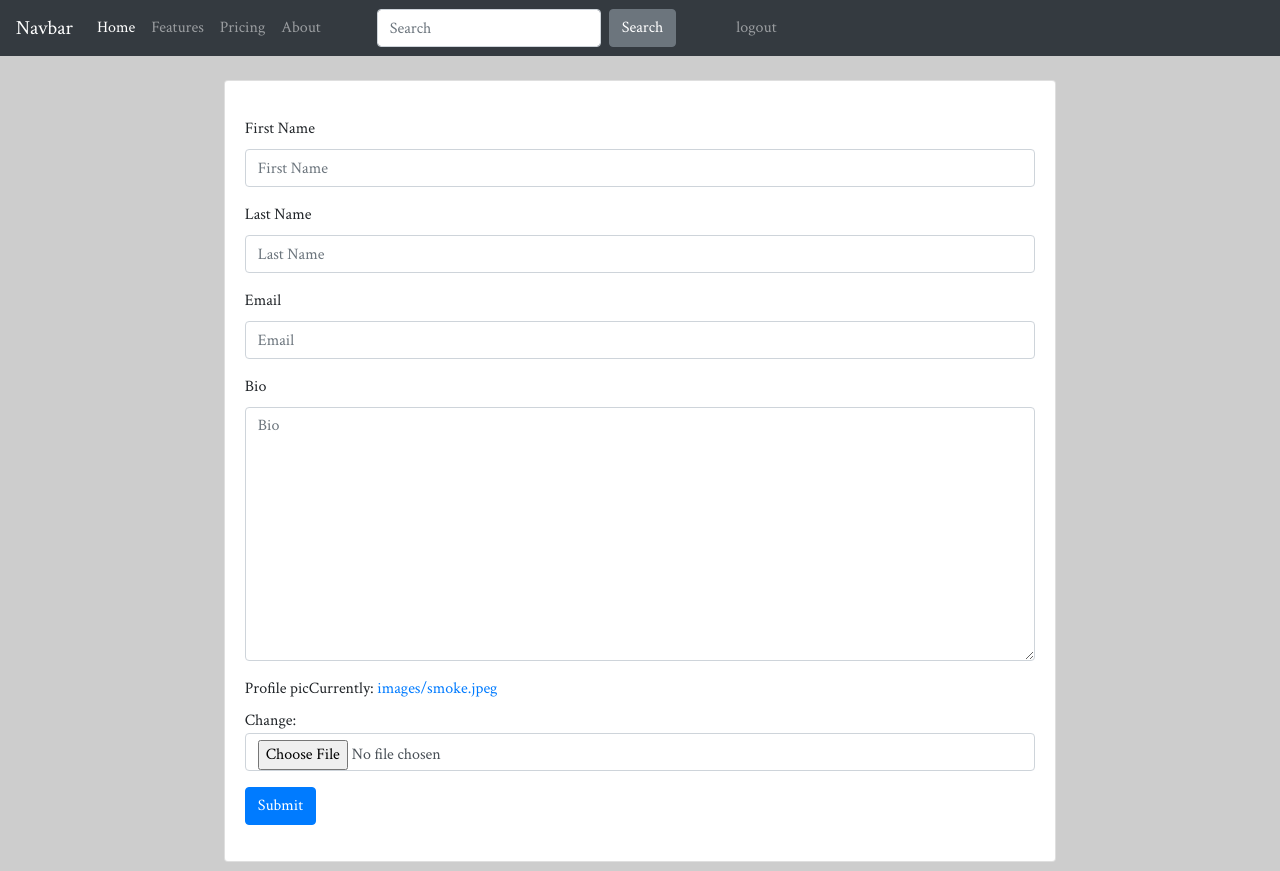
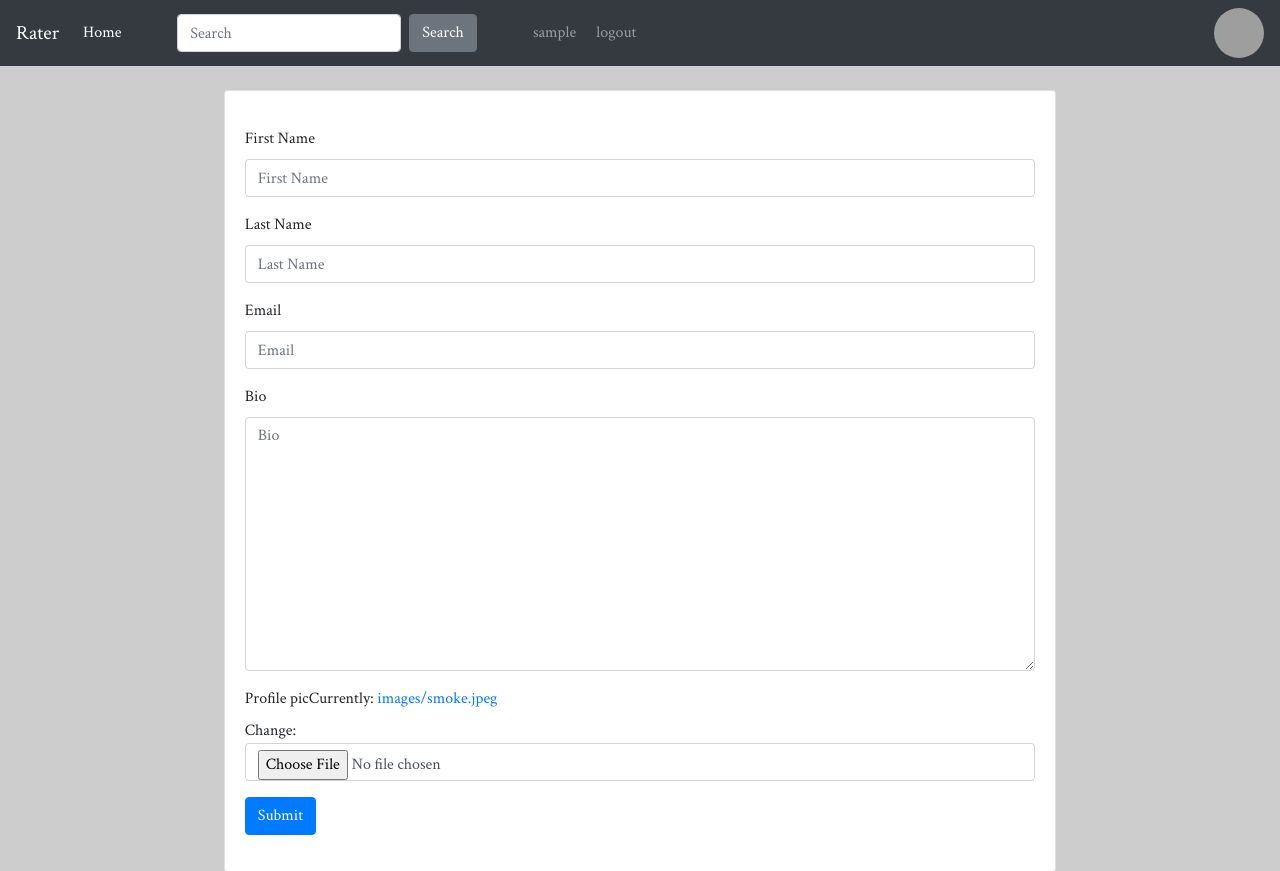
Before and after one commit to danielevans-999/Projects-App, a Django app: page /update/ in a window 1280 px wide. Shown: the top 871 px of the page. Run offline with Django 3.2, Linux system fonts and the light colour scheme; the visitor is signed in with stand-in values (Sample User, id 1); data comes from the database, SQL or seed files in the repository; some libraries are stand-ins or nearby versions; grey boxes are pictures that could not be loaded.

Commit message:
Edits the profile and put the link of the profile to the navbar

```diff
--- a/myproject/templates/myprojects/base.html
+++ b/myproject/templates/myprojects/base.html
@@ -25,7 +25,7 @@
 
 <body>
     <nav class="navbar navbar-expand-lg navbar-dark bg-dark">
-        <a class="navbar-brand" href="#">Navbar</a>
+        <a class="navbar-brand" href="#">Rater</a>
         <button class="navbar-toggler" type="button" data-toggle="collapse" data-target="#navbarColor02"
             aria-controls="navbarColor02" aria-expanded="false" aria-label="Toggle navigation">
             <span class="navbar-toggler-icon"></span>
@@ -37,27 +37,19 @@
                 <li class="nav-item active">
                     <a class="nav-link" href="{%url  'home' %}">Home <span class="sr-only">(current)</span></a>
                 </li>
-                <li class="nav-item">
-                    <a class="nav-link" href="#">Features</a>
-                </li>
-                <li class="nav-item">
-                    <a class="nav-link" href="#">Pricing</a>
-                </li>
-                <li class="nav-item">
-                    <a class="nav-link" href="#">About</a>
-                </li>
                 <form class="form-inline my-2 my-lg-0 ml-5" action="{% url 'search_project' %}">
                     <input class="form-control mr-sm-2" type="text" placeholder="Search" name="search">
                     <button class="btn btn-secondary my-2 my-sm-0" type="submit">Search</button>
                 </form>
                 <li class="nav-item ml-5">
-
+                        <a class="nav-link" href="{%url 'profile'%}">{{user.username}}</a>
                 </li>
                 <li class="nav-item ml-1">
                     <a class="nav-link " href="/logout" tabindex="-1" aria-disabled="true">logout </a>
                 </li>
+
             </ul>
-
+            <a href="{%url 'profile'%}"><img src="{{user.profile.profile_pic.url}}" alt="" style="border-radius: 50%; width:50px; height:50px; border-color: brown; border-width: 1px;"></a>
             {% else %}
             <ul class="navbar-nav ml-auto">
                 <li class="nav-item">
--- a/myproject/templates/myprojects/profile.html
+++ b/myproject/templates/myprojects/profile.html
@@ -5,7 +5,7 @@
 <div class="container">
     <!--user profile info -->
     <div class="row justify-content-center">
-        <div class="col-sm-6 col-md-5" style="height: 350px; background-color: azure;">
+        <div class="col-sm-6 col-md-5" style="height: auto; background-color: azure; position:sticky ; top: 0;">
 
             <h5 class="user text-center">{{profile.user.username}}</h5>
             <img src="{{profile.profile_pic.url}}" class="img-thumbnail img-responsive img-fluid" alt=""
```
Also changed, not shown: myproject/templates/registration/base.html (+4 -12 lines).
